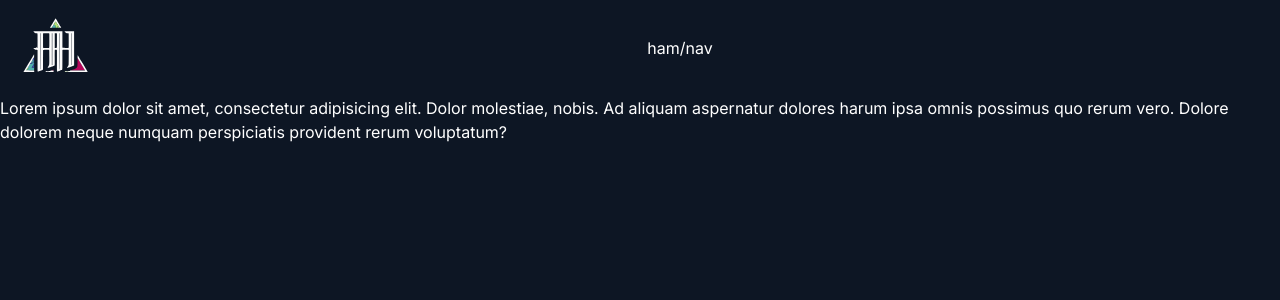
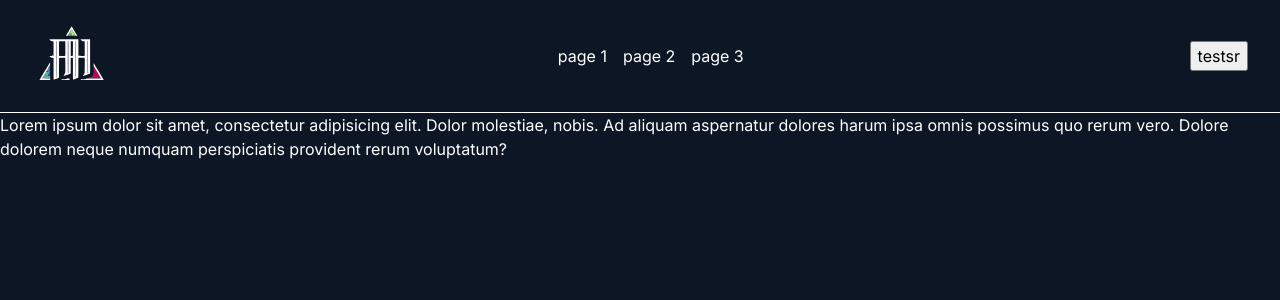
Before and after one commit to justadamhopkins/Eclipse, a Next.js app in the folder frontend/: page / in a window 1280 px wide. Shown: the top 300 px of the page. Built offline with nearby package versions, Linux system fonts and the light colour scheme; a web font is replaced by a local one.

Commit message:
refactor: site header css

```diff
--- a/frontend/src/components/_organisms/Navigation/SiteHeader/SiteHeader.module.css
+++ b/frontend/src/components/_organisms/Navigation/SiteHeader/SiteHeader.module.css
@@ -1,16 +1,25 @@
 .siteHeader {
-  padding: var(--spacing-gap-base) var(--spacing-gap-wide);
   display: flex;
   align-items: center;
   justify-content: space-between;
+  padding: var(--spacing-padding-tight) var(--spacing-padding-base);
+  border-bottom: 1px solid var(--surface-bright);
 
   @media (min-width: 40rem) {
+    padding: var(--spacing-gap-wide) var(--spacing-padding-wide);
     justify-content: flex-start;
   }
 
   &__navContainer {
-    display: flex;
-    justify-content: center;
+    margin-inline: auto;
+    max-width: fit-content;
+
+    ul {
+      display: flex;
+      gap: var(--spacing-gap-wide);
+      list-style-type: none;
+      padding: 0;
+    }
 
     @media (min-width: 40rem) {
       flex-grow: 1;
--- a/frontend/src/components/_organisms/Navigation/SiteHeader/SiteHeader.tsx
+++ b/frontend/src/components/_organisms/Navigation/SiteHeader/SiteHeader.tsx
@@ -7,7 +7,14 @@ export const SiteHeader = () => {
   return (
     <header className={clsx([styles.siteHeader])}>
       <SiteLogo />
-      <div className={clsx([styles.siteHeader__navContainer])}>ham/nav</div>
+      <nav className={clsx([styles.siteHeader__navContainer])}>
+        <ul>
+          <li>page 1</li>
+          <li>page 2</li>
+          <li>page 3</li>
+        </ul>
+      </nav>
+      <button>testsr</button>
     </header>
   );
 };
```
